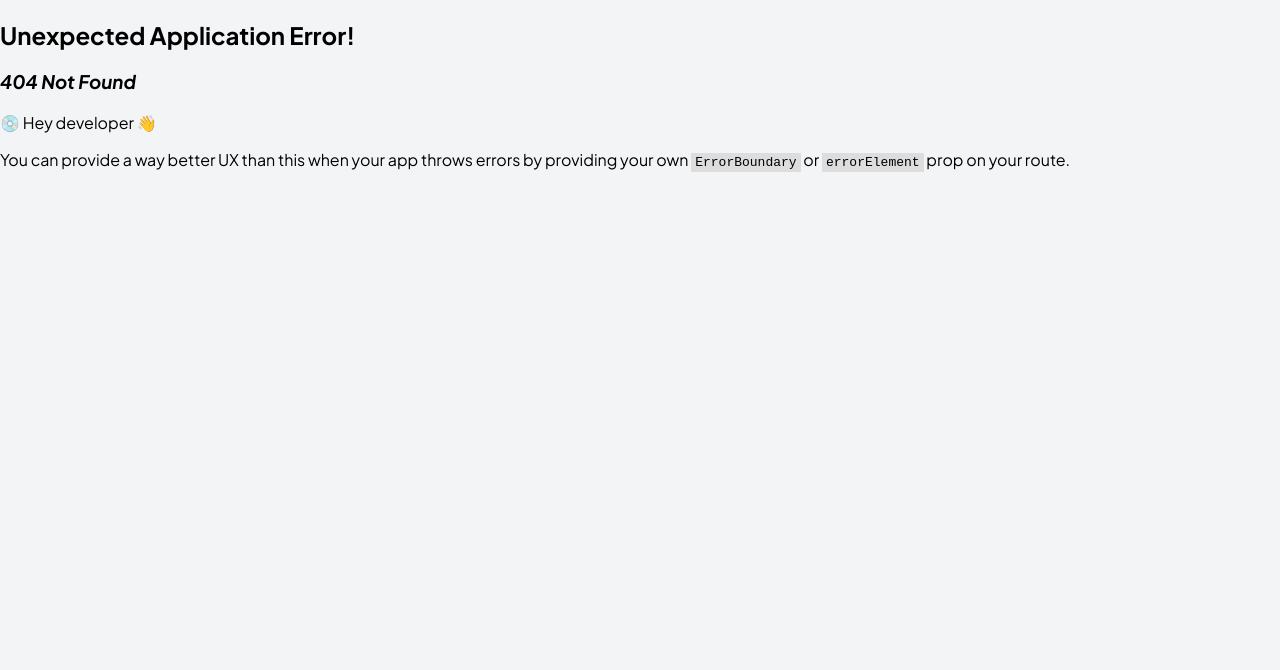
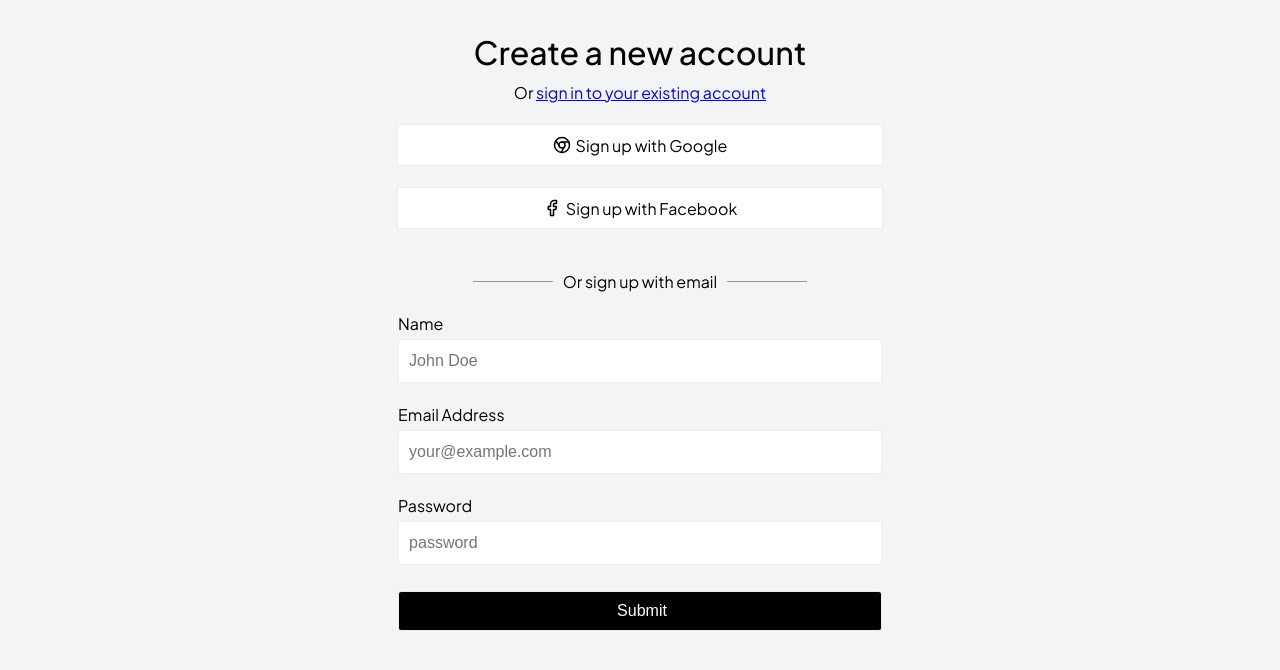
Before and after one commit to ThisIsMeAdityaSingh/Event-Planner-FE, a React (Vite) app: page /register in a window 1280 px wide. Before the commit this address had no page. Shown: the top 670 px of the page. Built offline with nearby package versions, Linux system fonts and the light colour scheme.

Commit message:
File structure changes and login page

```diff
--- a/src/pages/auth/index.jsx
+++ b/src/pages/auth/login.jsx
@@ -1,33 +1,31 @@
 import {Chrome, Facebook} from 'lucide-react'
 import "./auth.css";
+import { Link } from 'react-router-dom';
 
-export default function AuthPage() {
-  return (
-    <main className="auth-page-container">
+export default function Login(){
+    return (
+        <main className="auth-page-container">
         <section className="auth-form-section">
-            <p className='auth-form-main-heading'>Create a new account</p>
-            <span>Or <a href="#">sign in to your existing account</a></span>
+            <p className='auth-form-main-heading'>Sign in to your account</p>
+            <span>Or <Link to={'/register'}>start your 14-day free trial</Link></span>
             <br />
             <br />
             <div className="auth-form-login-button">
-                <div><Chrome size={18}/>{' '}<p>Sign up with Google</p></div>
+                <div><Chrome size={18}/>{' '}<p>Sign in with Google</p></div>
             </div>
             <br />
             <div className="auth-form-login-button">
-                <div><Facebook size={18}/>{' '}<p>Sign up with Facebook</p></div>
+                <div><Facebook size={18}/>{' '}<p>Sign in with Facebook</p></div>
             </div>
             <br />
             <br />
             <div className='auth-form-sign-up-with-email-divider'>
                 <div className='line'></div>
-                <div className='content'>Or sign up with email</div>
+                <div className='content'>Or continue with</div>
                 <div className='line'></div>
             </div>
             <br />
             <form className='auth-section-sign-up-form'>
-                <label htmlFor='auth-page-name'>Name</label>
-                <input id='auth-page-name' name='name' type='text' placeholder='John Doe'/>
-                <br />
                 <label htmlFor='auth-page-email'>Email Address</label>
                 <input id='auth-page-email' name='email' type='text' placeholder='your@example.com' />
                 <br />
@@ -38,5 +36,5 @@ export default function AuthPage() {
             </form>
         </section>
     </main>
-  );
+    );
 }
--- /dev/null
+++ b/src/pages/auth/register.jsx
@@ -0,0 +1,43 @@
+import {Chrome, Facebook} from 'lucide-react'
+import "./auth.css";
+import { Link } from 'react-router-dom';
+
+export default function AuthPage() {
+  return (
+    <main className="auth-page-container">
+        <section className="auth-form-section">
+            <p className='auth-form-main-heading'>Create a new account</p>
+            <span>Or <Link to={'/login'}>sign in to your existing account</Link></span>
+            <br />
+            <br />
+            <div className="auth-form-login-button">
+                <div><Chrome size={18}/>{' '}<p>Sign up with Google</p></div>
+            </div>
+            <br />
+            <div className="auth-form-login-button">
+                <div><Facebook size={18}/>{' '}<p>Sign up with Facebook</p></div>
+            </div>
+            <br />
+            <br />
+            <div className='auth-form-sign-up-with-email-divider'>
+                <div className='line'></div>
+                <div className='content'>Or sign up with email</div>
+                <div className='line'></div>
+            </div>
+            <br />
+            <form className='auth-section-sign-up-form'>
+                <label htmlFor='auth-page-name'>Name</label>
+                <input id='auth-page-name' name='name' type='text' placeholder='John Doe'/>
+                <br />
+                <label htmlFor='auth-page-email'>Email Address</label>
+                <input id='auth-page-email' name='email' type='text' placeholder='your@example.com' />
+                <br />
+                <label htmlFor='auth-page-password'>Password</label>
+                <input id='auth-page-password' name='password' type='password' placeholder='password' />
+                <br />
+                <input id='auth-page-submit' type='submit' />
+            </form>
+        </section>
+    </main>
+  );
+}
--- a/src/pages/home/index.jsx
+++ b/src/pages/home/index.jsx
@@ -4,7 +4,7 @@ export default function HomePage() {
   return (
     <>
       <div>Home Page</div>
-      <Link to={'/'}>Take me back</Link>
+      <Link to={'/register'}>Take me to auth pagk</Link>
     </>
   );
 }
--- /dev/null
+++ b/src/pages/index.js
@@ -0,0 +1,4 @@
+import React from 'react';
+
+export const Login = React.lazy(() => import('./auth/login'));
+export const Register = React.lazy(() => import('./auth/register'));
--- /dev/null
+++ b/src/pages/loading-page/index.jsx
@@ -0,0 +1,9 @@
+import "./styles.css";
+
+export default function Loader() {
+  return (
+    <div className="spinner">
+      <div />
+    </div>
+  );
+}
--- /dev/null
+++ b/src/pages/loading-page/styles.css
@@ -0,0 +1,33 @@
+.spinner {
+    /* Add a class name for better maintainability */
+    display: flex;
+    height: 100vh;
+    /* Adjust for viewport height if needed */
+    width: 100vw;
+    /* Adjust for viewport width if needed */
+    align-items: center;
+    justify-content: center;
+}
+
+.spinner div {
+    height: 1.2rem;
+    /* Adjust size as desired */
+    width: 1.2rem;
+    /* Adjust size as desired */
+    animation: spin 1s linear infinite;
+    border-radius: 50%;
+    border: 4px solid #ccc;
+    /* Adjust border color */
+    border-top-color: #333;
+    /* Adjust top border color */
+}
+
+@keyframes spin {
+    from {
+        transform: rotate(0deg);
+    }
+
+    to {
+        transform: rotate(360deg);
+    }
+}
--- /dev/null
+++ b/src/routes/index.jsx
@@ -0,0 +1,30 @@
+import React from "react";
+import { createBrowserRouter } from "react-router-dom";
+
+// components import
+import Loader from "../pages/loading-page";
+import { Login, Register } from "../pages";
+import HomePage from "../pages/home";
+
+export const router = createBrowserRouter([
+  {
+    path: "/",
+    element: <HomePage />
+  },
+  {
+    path: "/register",
+    element: (
+      <React.Suspense fallback={<Loader />}>
+        <Register />
+      </React.Suspense>
+    ),
+  },
+  {
+    path: "/login",
+    element: (
+      <React.Suspense fallback={<Loader />}>
+        <Login />
+      </React.Suspense>
+    ),
+  },
+]);
```
Also changed, not shown: src/main.jsx (+3 -14 lines).
